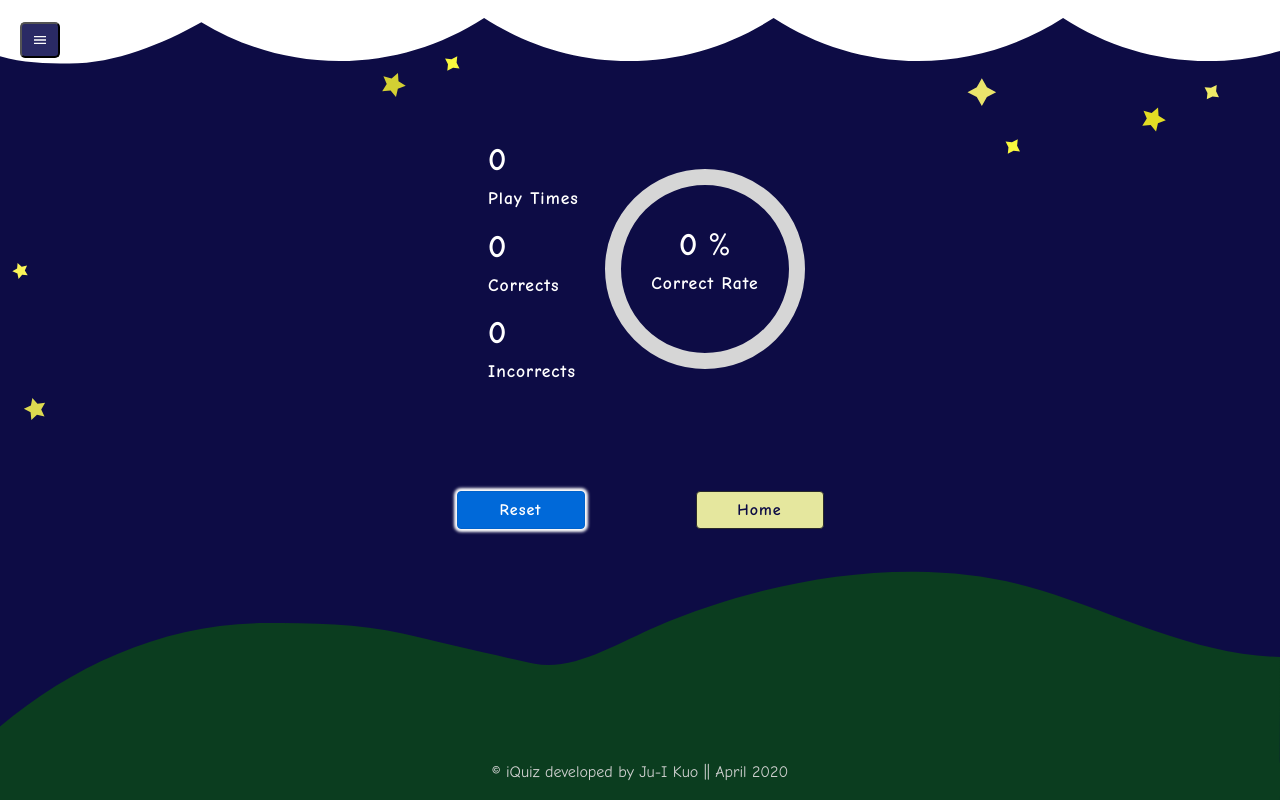
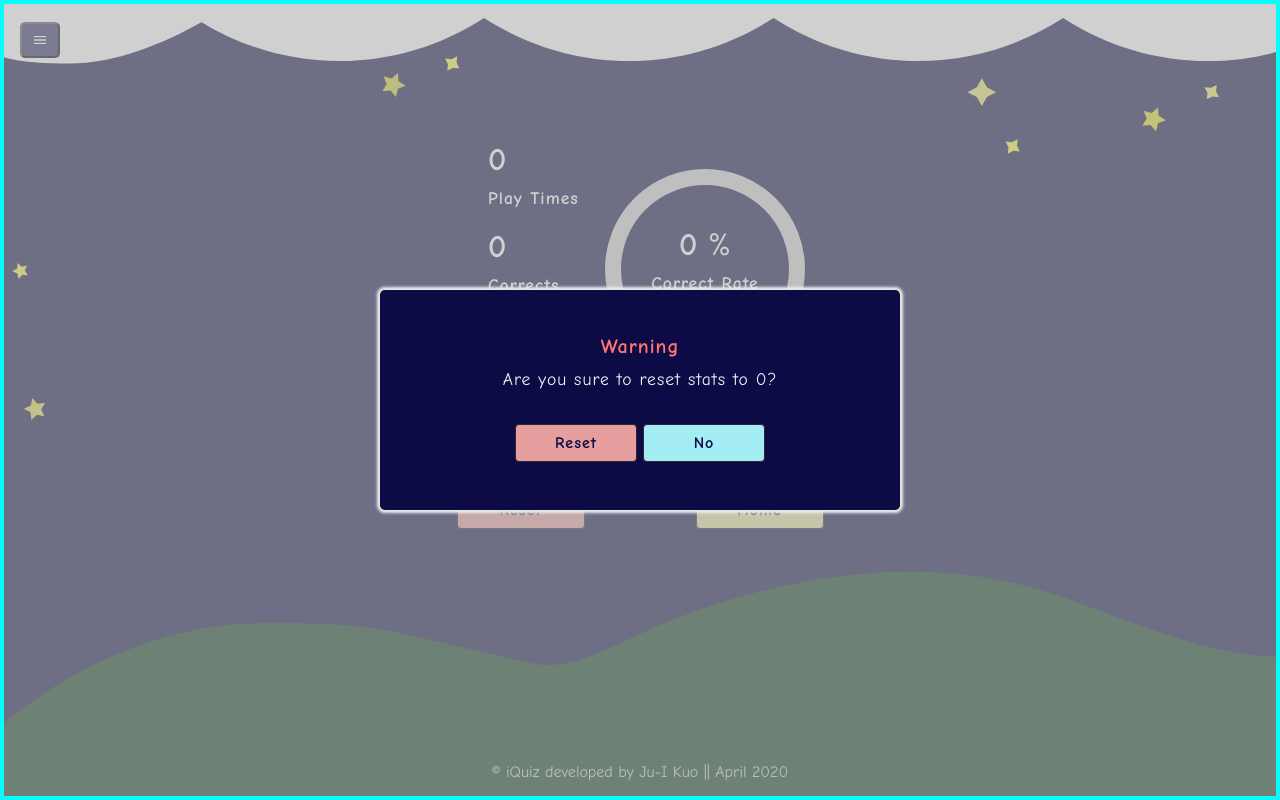
Before and after one commit to rubikuo/iQuiz, a React (Create React App) app: page /stats in a window 1280 px wide. Both pictures are taken after a click on the button "Reset". Built offline with nearby package versions, Linux system fonts and the light colour scheme.

Commit message:
modal in stats works

```diff
--- a/src/Components/Modal.js
+++ b/src/Components/Modal.js
@@ -4,7 +4,7 @@ import ReactDOM from 'react-dom';
 import './styles/Modal.scss';
 import Button from 'react-bootstrap/Button';
 
-const Modal = ({ onRedirectHome, onRedirectStats, onRestart, point, showModal }) => {
+const Modal = ({ onRedirectHome, onRedirectStats, onRestart, point, showModal, type, resetStats, onClose }) => {
 	let message;
 	if (point === 0) {
 		message = 'Ooops..';
@@ -29,16 +29,20 @@ const Modal = ({ onRedirectHome, onRedirectStats, onRestart, point, showModal })
 						aria-hidden={!showModal}
 						className="modal__headline"
 					>
-						<h5 tabIndex={0} id="dialogTitle">
-							{' '}
-							{message}{' '}
-						</h5>
+
+					{type === 'result' ?<h5 tabIndex={0} id="dialogTitle"> message	</h5> : <h5 tabIndex={0} id="dialogTitle" className="modal__text-warning">Warning</h5>}
+
 					</div>
 
+					{type === 'result' ? (
 						<p id="dialogDesc">
 							You have <span>{point}</span> / 10 questions correct!
 						</p>
+					) : (
+						<p id="dialogDesc">Are you sure to reset stats to 0?</p>
+					)}
 
+					{type === 'result' ? (
 						<div className="modal__button-ctn">
 							<Button
 								aria-label="restart the game"
@@ -63,6 +67,16 @@ const Modal = ({ onRedirectHome, onRedirectStats, onRestart, point, showModal })
 								View Stats
 							</Button>
 						</div>
+					) : (
+						<div className="modal__button-ctn">
+							<Button className="modal__button modal__button-reset" onClick={resetStats}>
+								Reset
+							</Button>
+							<Button className="modal__button modal__button-close" onClick={onClose}>
+								No
+							</Button>
+						</div>
+					)}
 				</div>
 			</div>
 		</FocusTrap>,
--- a/src/Components/Quiz.js
+++ b/src/Components/Quiz.js
@@ -378,7 +378,7 @@ const Quiz = ({ location }) => {
 					</>}
                 {message!=="" && <p role="alert" aria-live="assertive" className="quiz__text-alert">{message}</p>}
 				{currentPage === lastPage && <Button aria-label="View result" className="quiz__button-result" onClick={checkedValue ?showResult : showMessage}>Result</Button>}
-				{showModal && <Modal showModal={showModal} onRedirectStats={onRedirectStats} point={point} onRedirectHome={onRedirectHome}
+				{showModal && <Modal showModal={showModal} type="result" onRedirectStats={onRedirectStats} point={point} onRedirectHome={onRedirectHome}
 					onRestart={onRestart} />}
 			</div>
 		</main>
--- a/src/Components/Stats.js
+++ b/src/Components/Stats.js
@@ -14,6 +14,7 @@ import Button from 'react-bootstrap/Button';
 import 'react-circular-progressbar/dist/styles.css';
 import CircularProgress from './CircularProgress';
 import { Helmet } from 'react-helmet';
+import Modal from "./Modal";
 
 const Stats = () => {
 	const [ playTimes, setPlayTimes ] = useState(playTimes$.value);
@@ -28,6 +29,7 @@ const Stats = () => {
 		updateCorrectNum(null);
 		updateInCorrectNum(null);
 		updateCorrectPercent(null);
+		setShowModal(false)
 	};
 
 	useEffect(() => {
@@ -48,6 +50,11 @@ const Stats = () => {
 
 		return () => subscriptions.forEach((x) => x.unsubscribe());
 	}, []);
+
+	const showWarning = () =>{
+		setShowModal(true)
+
+	}
 
 	return (
 		<main className="stats">
@@ -86,9 +93,10 @@ const Stats = () => {
 				</div>
 			</section>
 			<div className="stats__container-btn">
-				<Button className="stats__button stats__button-reset" onClick={resetStats}>
+				<Button className="stats__button stats__button-reset" onClick={showWarning}>
 					Reset
 				</Button>
+				{showModal && <Modal type="reset" showModal={showModal} resetStats={resetStats} onClose={()=>setShowModal(false)} />}
 				<Button className="stats__button stats__button-home" href="/">
 					Home
 				</Button>
--- a/src/Components/styles/Modal.scss
+++ b/src/Components/styles/Modal.scss
@@ -43,12 +43,19 @@
 	}
 	&__headline {
 		display: flex;
-		> h5 {
+		 + h5 {
 			margin: 0 0 20px 0;
 			color: #fcfcfc;
 			&:focus {
 				outline: none;
 			}
+		}
+	}
+	&__text-warning{
+		color: #FF7575;
+		font-weight: 700;
+		&:focus{
+			outline: none;
 		}
 	}
 	&__button-ctn {
@@ -70,6 +77,14 @@
 		}
 		&-stats {
 			background-color: #b9f0bd;
+			border: 1px solid rgb(41, 41, 41);
+		}
+		&-reset {
+			background-color: #e79e9e;
+			border: 1px solid rgb(41, 41, 41);
+		}
+		&-close {
+			background-color: #a4edf5;
 			border: 1px solid rgb(41, 41, 41);
 		}
 
```
Lines whose indentation alone changed are shown as unchanged.
